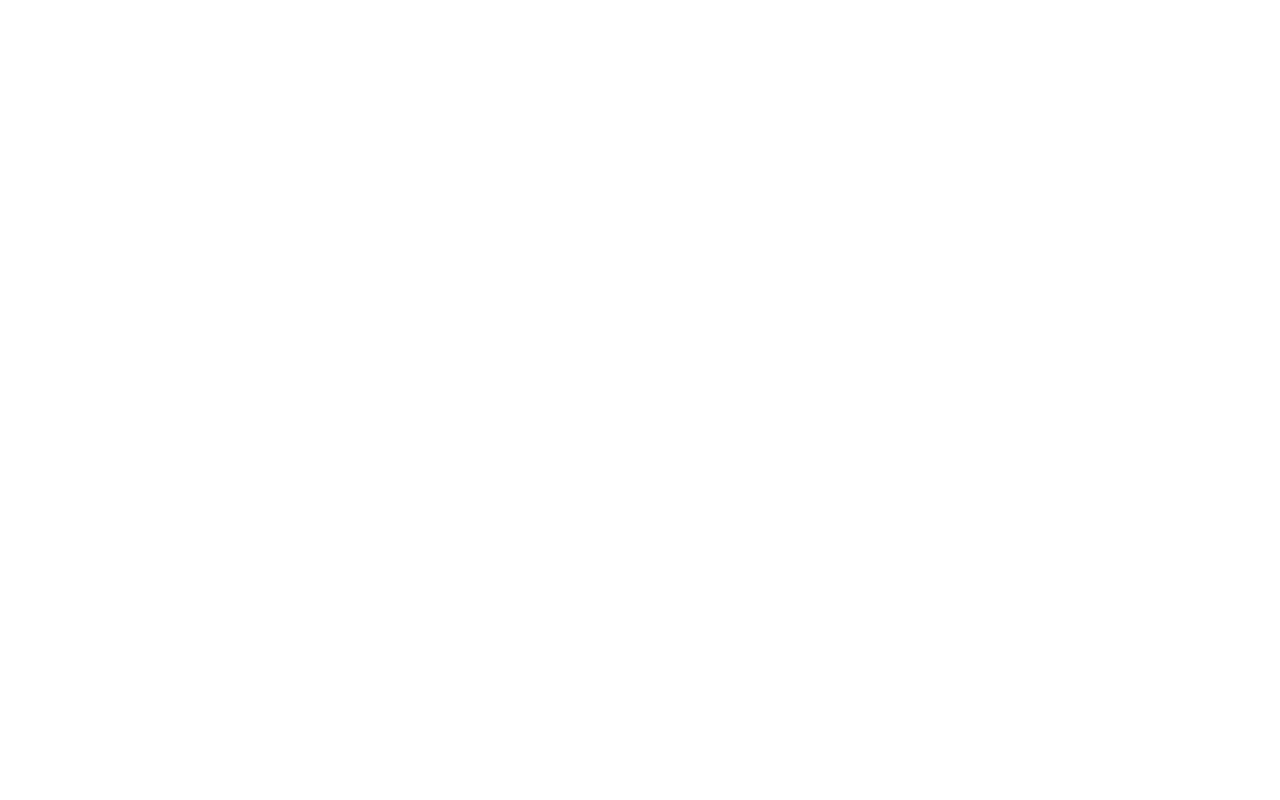
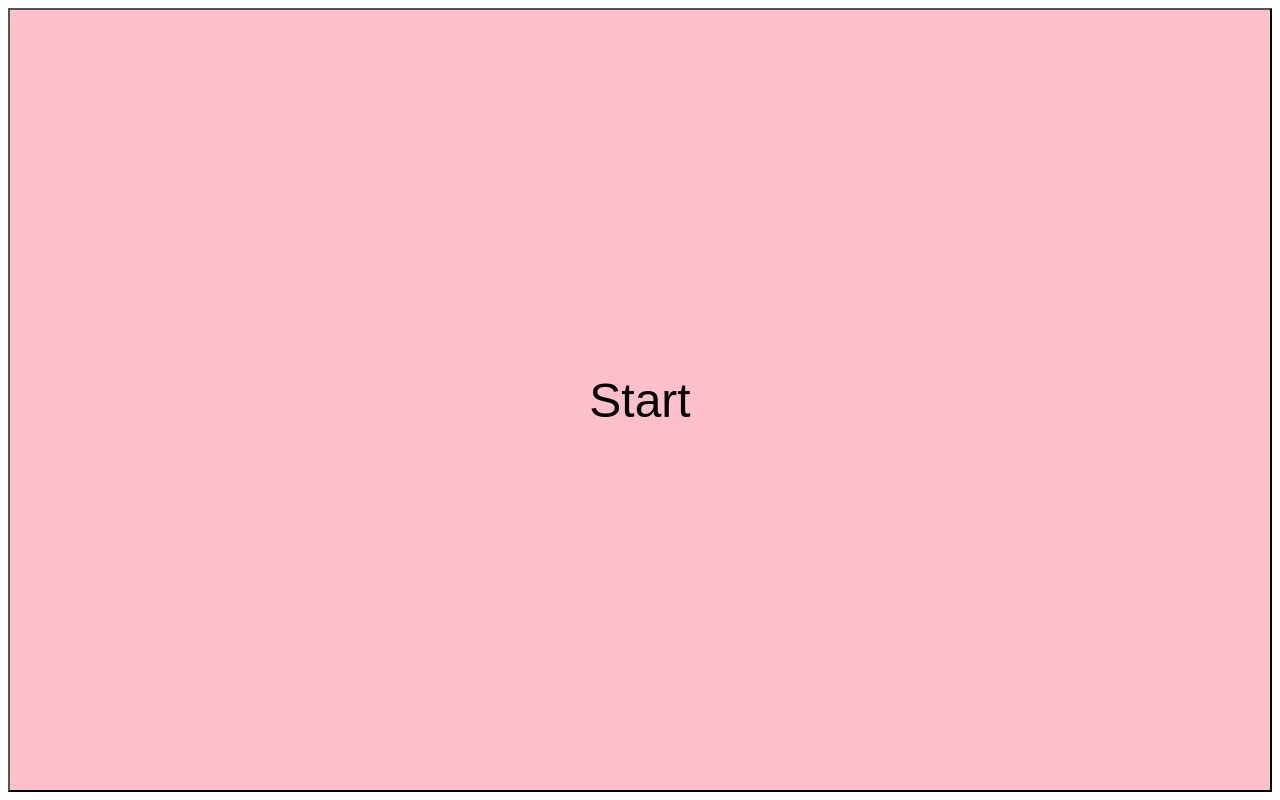
Before and after one commit to acenturyandabit/digichirps, a plain HTML site: page index.html in a window 1280 px wide. Drawn offline with Linux system fonts and the light colour scheme.

Commit message:
friendlier start page

```diff
--- a/index.html
+++ b/index.html
@@ -4,9 +4,9 @@
 </head>
 
 <body>
-    <canvas>
-
-    </canvas>
+    <button style="width:100%;height:100%; background:pink; font-size:3em">
+        Start
+    </button>
     <script>
 
         function scalify(n, scale) {
@@ -88,8 +88,7 @@
             this.stop = () => { if (this.interval) clearInterval(this.interval); };
         }
         var context;
-        let c = document.querySelector("canvas");
-        let ctx = c.getContext('2d');
+        let c = document.querySelector("button");
         var beepers = [];
 
         function ensemble(base, _instruments) {
@@ -174,7 +173,7 @@
                     base: 0
                 },
                 theme: {
-                    bars: 4,
+                    bars: 8,
                     beats: 1,
                     duration: 1000,
                     noteChance: 1,
```
